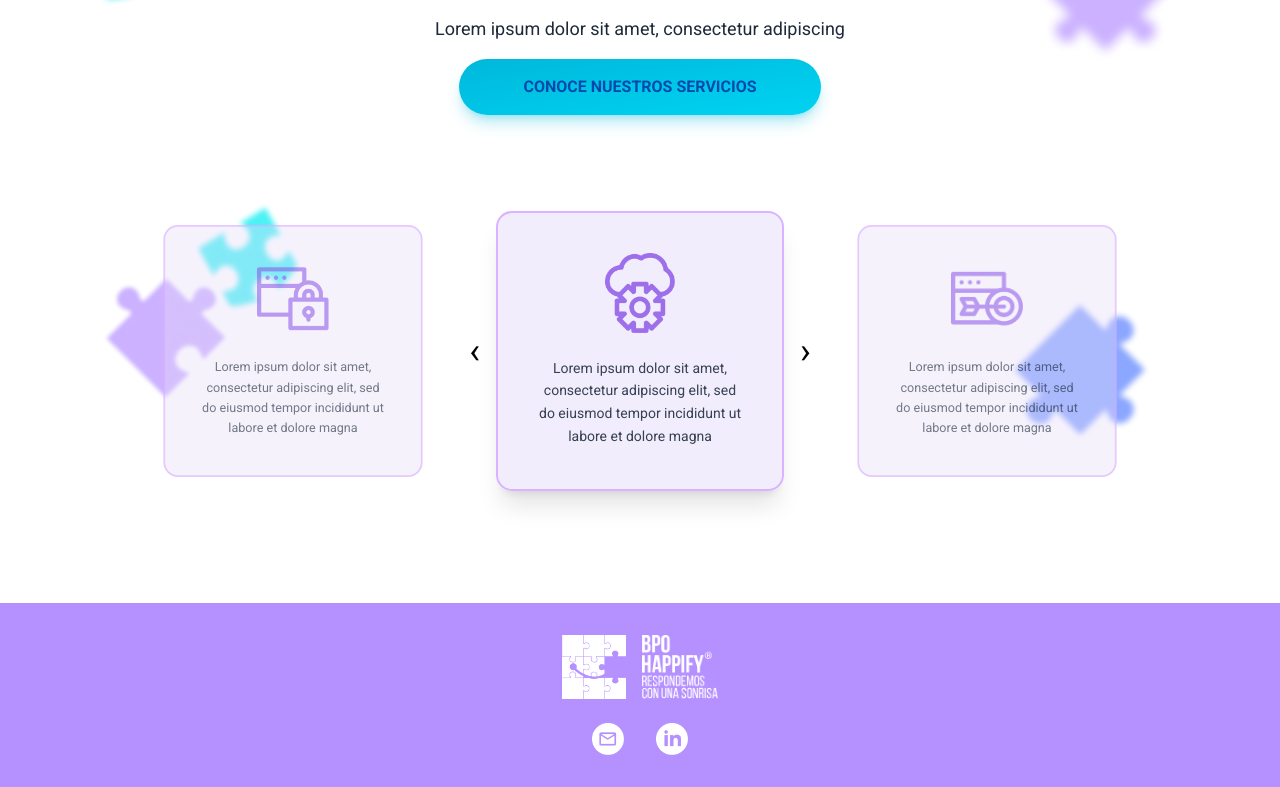
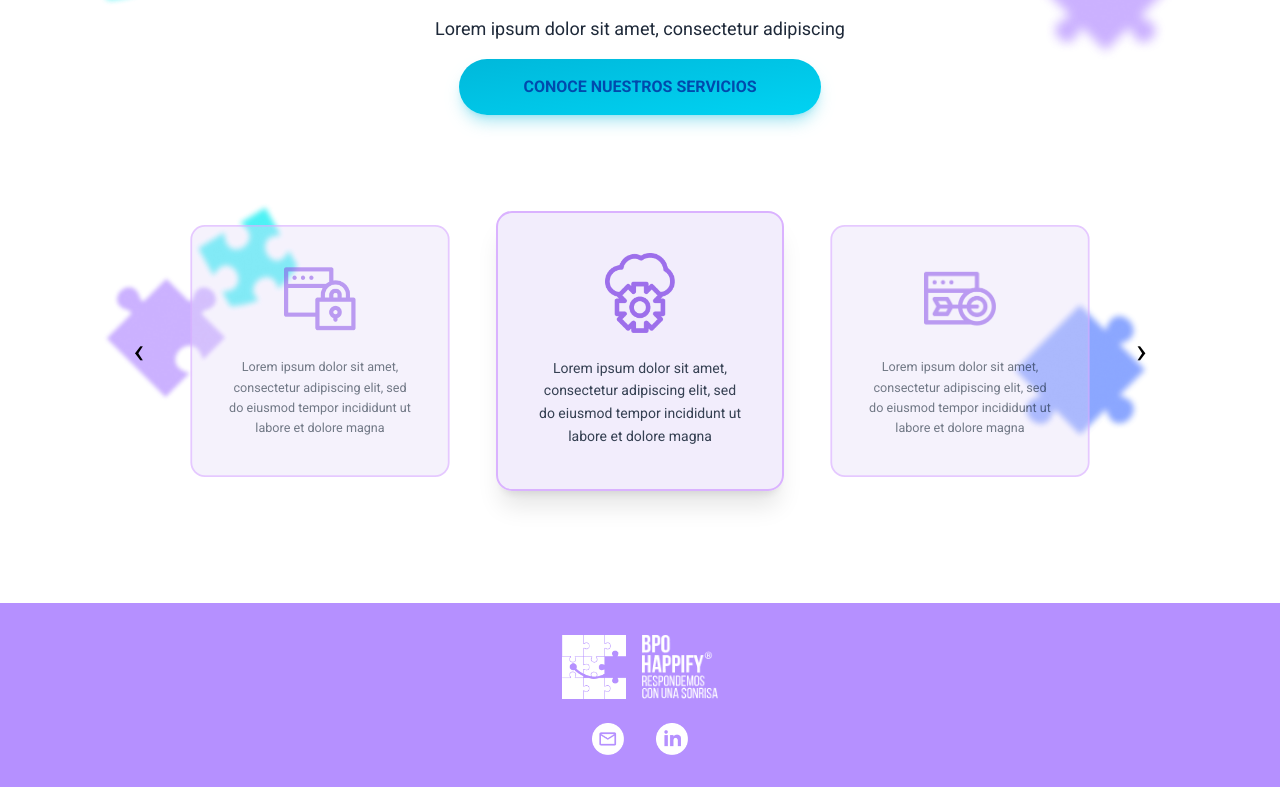
Before and after one commit to CerebiiaCompany/hilda-landing, a React (Vite) app: page / in a window 1280 px wide. Shown: the part 1739-2526 px from the top of the page. Built offline with nearby package versions, Linux system fonts and the light colour scheme.

Commit message:
fix:fix-position-buttons-directions

```diff
--- a/src/components/ServicesSection.tsx
+++ b/src/components/ServicesSection.tsx
@@ -69,6 +69,8 @@ export default function ServicesSection() {
                     </div>
 
                     <div className="hidden md:flex relative py-8 gap-8 justify-center items-center">
+                        <button onClick={handlePrev} className="text-4xl text-black cursor-pointer transition-all duration-300 flex-shrink-0 hover:text-indigo-500 hover:scale-125 active:scale-95">‹</button>
+
                         <div className="rounded-2xl p-10 w-72 min-h-[280px] flex flex-col items-center gap-6 border-2 border-purple-300 opacity-70 scale-90 hover:scale-95 transition-all duration-600 ease-out" style={{ backgroundColor: 'rgba(230, 220, 250, 0.5)' }}>
                             <img src={services[getCardIndex(-1)].image} alt={services[getCardIndex(-1)].alt} className="w-20 h-20 object-contain" />
                             <p className="text-sm leading-relaxed text-gray-700 text-center m-0">
@@ -76,17 +78,11 @@ export default function ServicesSection() {
                             </p>
                         </div>
 
-                        <div className="relative flex items-center gap-4">
-                            <button onClick={handlePrev} className="text-4xl text-black cursor-pointer transition-all duration-300 flex-shrink-0 hover:text-indigo-500 hover:scale-125 active:scale-95">‹</button>
-
-                            <div className="rounded-2xl p-10 w-72 min-h-[280px] flex flex-col items-center gap-6 border-2 border-purple-300 shadow-xl transition-all duration-600 ease-out hover:scale-105" style={{ backgroundColor: 'rgba(230, 220, 250, 0.5)' }}>
-                                <img src={services[currentIndex].image} alt={services[currentIndex].alt} className="w-20 h-20 object-contain" />
-                                <p className="text-sm leading-relaxed text-gray-700 text-center m-0">
-                                    Lorem ipsum dolor sit amet, consectetur adipiscing elit, sed do eiusmod tempor incididunt ut labore et dolore magna
-                                </p>
-                            </div>
-
-                            <button onClick={handleNext} className="text-4xl text-black cursor-pointer transition-all duration-300 flex-shrink-0 hover:text-indigo-500 hover:scale-125 active:scale-95">›</button>
+                        <div className="rounded-2xl p-10 w-72 min-h-[280px] flex flex-col items-center gap-6 border-2 border-purple-300 shadow-xl transition-all duration-600 ease-out hover:scale-105" style={{ backgroundColor: 'rgba(230, 220, 250, 0.5)' }}>
+                            <img src={services[currentIndex].image} alt={services[currentIndex].alt} className="w-20 h-20 object-contain" />
+                            <p className="text-sm leading-relaxed text-gray-700 text-center m-0">
+                                Lorem ipsum dolor sit amet, consectetur adipiscing elit, sed do eiusmod tempor incididunt ut labore et dolore magna
+                            </p>
                         </div>
 
                         <div className="rounded-2xl p-10 w-72 min-h-[280px] flex flex-col items-center gap-6 border-2 border-purple-300 opacity-70 scale-90 hover:scale-95 transition-all duration-600 ease-out" style={{ backgroundColor: 'rgba(230, 220, 250, 0.5)' }}>
@@ -95,6 +91,8 @@ export default function ServicesSection() {
                                 Lorem ipsum dolor sit amet, consectetur adipiscing elit, sed do eiusmod tempor incididunt ut labore et dolore magna
                             </p>
                         </div>
+
+                        <button onClick={handleNext} className="text-4xl text-black cursor-pointer transition-all duration-300 flex-shrink-0 hover:text-indigo-500 hover:scale-125 active:scale-95">›</button>
                     </div>
                 </div>
 
```
